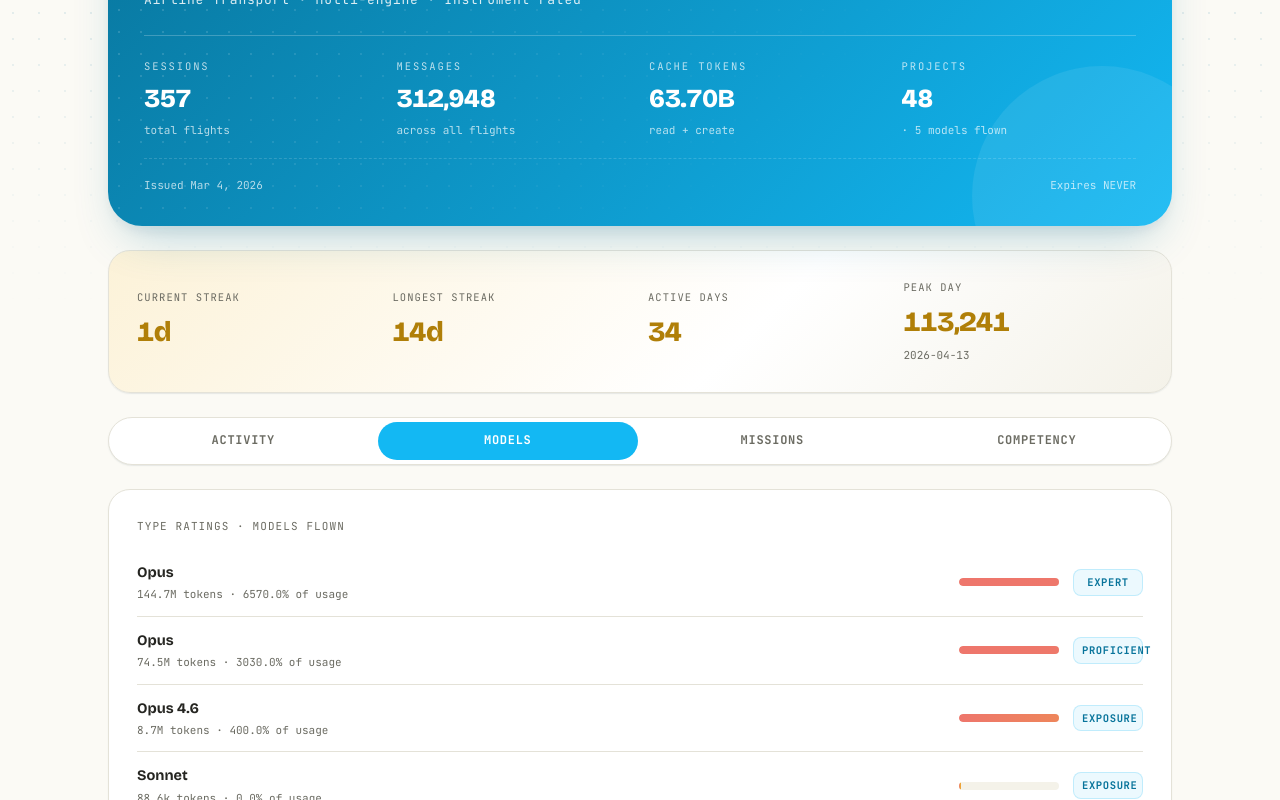
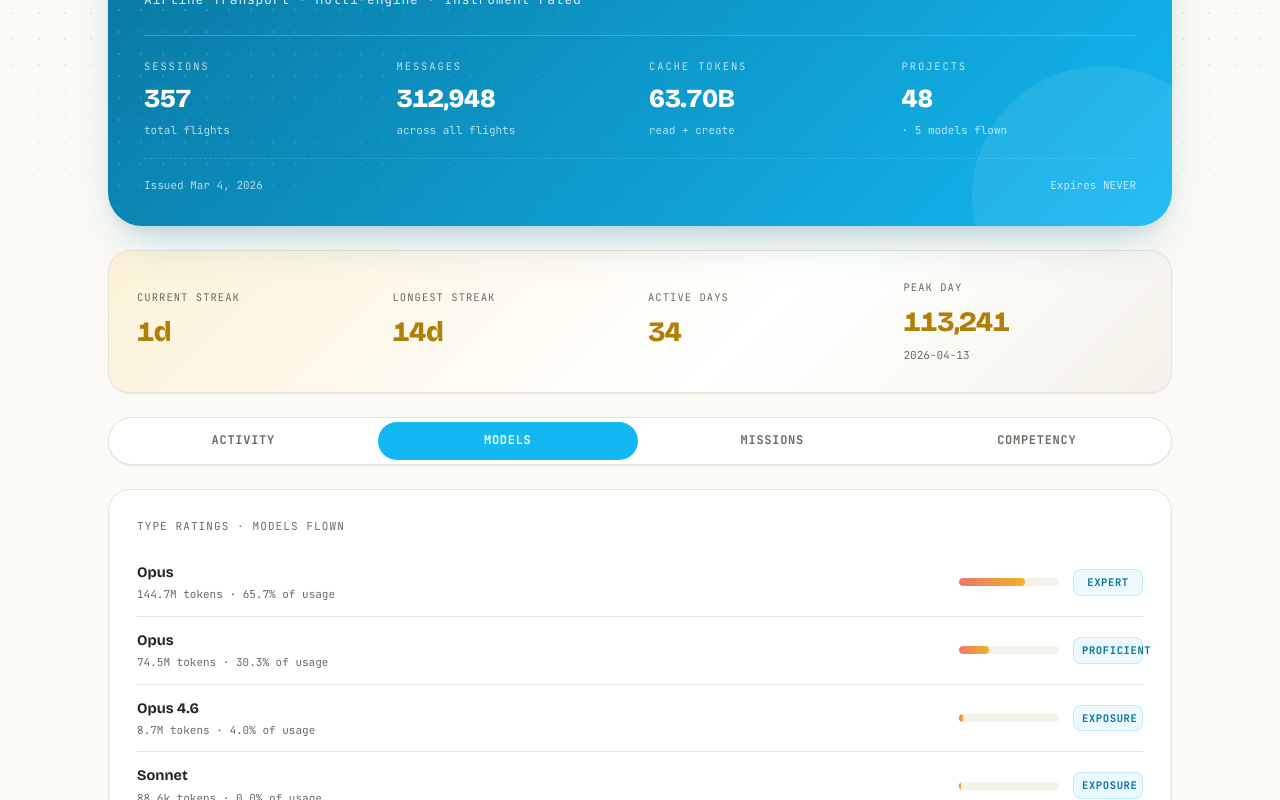
Before and after one commit to isenbek/bradley.io, a Next.js app: page /ai-pilot in a window 1280 px wide. Both pictures are taken after a click on the tab "MODELS". Shown: the part 610-1410 px from the top of the page. Built offline with nearby package versions, Linux system fonts and the light colour scheme.

Commit message:
deploy: 2026-06-09 21:45:49

```diff
--- a/app/ai-pilot/V3PilotDashboard.tsx
+++ b/app/ai-pilot/V3PilotDashboard.tsx
@@ -105,13 +105,13 @@
                 <span className="v3-model__lbl">{r.displayName}</span>
                 <span className="v3-model__sub">
                   {compact(r.inputTokens + r.outputTokens)} tokens ·{" "}
-                  {(r.costShare * 100).toFixed(1)}% of usage
+                  {r.costShare.toFixed(1)}% of usage
                 </span>
               </div>
               <div className="v3-model__share">
                 <div
                   className="v3-model__share-fill"
-                  style={{ width: `${Math.max(r.costShare * 100, 2)}%` }}
+                  style={{ width: `${Math.min(Math.max(r.costShare, 2), 100)}%` }}
                 />
               </div>
               <div className="v3-model__prof">{r.proficiency}</div>
@@ -136,7 +136,7 @@
             { lbl: "Cache create", val: compact(economy.totalCacheCreateTokens) },
             {
               lbl: "Cache efficiency",
-              val: `${(economy.cacheEfficiency * 100).toFixed(1)}%`,
+              val: `${economy.cacheEfficiency.toFixed(1)}%`,
             },
             { lbl: "Web searches", val: economy.webSearches.toLocaleString() },
           ].map((s) => (
@@ -280,7 +280,7 @@
             <div key={s.lbl} className="v3-stylemix__cell">
               <div className="v3-stylemix__lbl">{s.lbl}</div>
               <div className="v3-stylemix__val">
-                {Math.round(s.val * 100)}
+                {Math.round(s.val)}
                 <span
                   style={{
                     fontSize: 14,
--- a/app/v3.css
+++ b/app/v3.css
@@ -68,6 +68,23 @@
   color: var(--v3-charcoal) !important;
 }
 
+/* Sticky-footer layout: nav stays sticky at top during scroll (see .v3-nav);
+   the page is a flex column so the footer pins to the viewport bottom when
+   content is short, and scrolls naturally past content on long pages. */
+.v3 {
+  display: flex;
+  flex-direction: column;
+  min-height: 100dvh;
+}
+
+.v3 > main {
+  flex: 1 0 auto;
+}
+
+.v3 > .v3-footer {
+  flex-shrink: 0;
+}
+
 /* Blueprint dotted grid backdrop */
 .v3::before {
   content: "";
@@ -2395,13 +2412,15 @@
 /* ============ MISSION ROW ============ */
 .v3-mission {
   display: grid;
-  grid-template-columns: 1fr auto;
+  grid-template-columns: minmax(0, 1fr) auto;
   gap: 14px;
   padding: 14px 0;
   border-bottom: 1px solid var(--v3-line);
   align-items: start;
 }
 
+.v3-mission > *:first-child { min-width: 0; }
+
 .v3-mission:last-child { border-bottom: none; }
 
 .v3-mission__name {
@@ -2410,6 +2429,7 @@
   font-size: 15.5px;
   color: var(--v3-charcoal);
   letter-spacing: -0.005em;
+  overflow-wrap: anywhere;
 }
 
 .v3-mission__meta {
@@ -2465,6 +2485,8 @@
 .v3-model__name {
   display: flex;
   flex-direction: column;
+  /* Let the 1fr grid column shrink below content size on overflow. */
+  min-width: 0;
 }
 
 .v3-model__lbl {
@@ -2472,6 +2494,7 @@
   font-weight: 700;
   font-size: 14.5px;
   color: var(--v3-charcoal);
+  overflow-wrap: anywhere;
 }
 
 .v3-model__sub {
@@ -2479,6 +2502,7 @@
   font-size: 11px;
   color: var(--v3-slate);
   margin-top: 2px;
+  overflow-wrap: anywhere;
 }
 
 .v3-model__share {
--- a/lib/build-info.json
+++ b/lib/build-info.json
@@ -1,9 +1,9 @@
 {
-  "version": "v1.0.95",
-  "commitHash": "04909e4",
-  "commitHashFull": "04909e4d527210279391e096672131f78376290d",
-  "commitDate": "Jun 09, 2026 20:39:19",
-  "commitDateISO": "2026-06-10T00:39:19.000Z",
+  "version": "v1.0.96",
+  "commitHash": "ffda1a5",
+  "commitHashFull": "ffda1a5bc36cb59efa2a63451ce1214d1262c458",
+  "commitDate": "Jun 09, 2026 21:19:42",
+  "commitDateISO": "2026-06-10T01:19:42.000Z",
   "branch": "main",
-  "buildTime": "2026-06-10T01:19:26.588Z"
+  "buildTime": "2026-06-10T01:45:33.409Z"
 }
--- a/public/data/activity-pulse.json
+++ b/public/data/activity-pulse.json
@@ -1 +1 @@
-{"generated": "2026-06-10T01:19:01+00:00", "windowHours": 24, "totalActiveMinutes": 339, "buckets": [{"hour": "2026-06-09T01:00", "minutes": 28}, {"hour": "2026-06-09T02:00", "minutes": 10}, {"hour": "2026-06-09T03:00", "minutes": 19}, {"hour": "2026-06-09T04:00", "minutes": 19}, {"hour": "2026-06-09T05:00", "minutes": 11}, {"hour": "2026-06-09T06:00", "minutes": 0}, {"hour": "2026-06-09T07:00", "minutes": 0}, {"hour": "2026-06-09T08:00", "minutes": 0}, {"hour": "2026-06-09T09:00", "minutes": 0}, {"hour": "2026-06-09T10:00", "minutes": 0}, {"hour": "2026-06-09T11:00", "minutes": 0}, {"hour": "2026-06-09T12:00", "minutes": 0}, {"hour": "2026-06-09T13:00", "minutes": 0}, {"hour": "2026-06-09T14:00", "minutes": 8}, {"hour": "2026-06-09T15:00", "minutes": 9}, {"hour": "2026-06-09T16:00", "minutes": 0}, {"hour": "2026-06-09T17:00", "minutes": 11}, {"hour": "2026-06-09T18:00", "minutes": 19}, {"hour": "2026-06-09T19:00", "minutes": 38}, {"hour": "2026-06-09T20:00", "minutes": 26}, {"hour": "2026-06-09T21:00", "minutes": 48}, {"hour": "2026-06-09T22:00", "minutes": 26}, {"hour": "2026-06-09T23:00", "minutes": 13}, {"hour": "2026-06-10T00:00", "minutes": 42}]}
+{"generated": "2026-06-10T01:45:01+00:00", "windowHours": 24, "totalActiveMinutes": 336, "buckets": [{"hour": "2026-06-09T01:00", "minutes": 14}, {"hour": "2026-06-09T02:00", "minutes": 10}, {"hour": "2026-06-09T03:00", "minutes": 19}, {"hour": "2026-06-09T04:00", "minutes": 19}, {"hour": "2026-06-09T05:00", "minutes": 11}, {"hour": "2026-06-09T06:00", "minutes": 0}, {"hour": "2026-06-09T07:00", "minutes": 0}, {"hour": "2026-06-09T08:00", "minutes": 0}, {"hour": "2026-06-09T09:00", "minutes": 0}, {"hour": "2026-06-09T10:00", "minutes": 0}, {"hour": "2026-06-09T11:00", "minutes": 0}, {"hour": "2026-06-09T12:00", "minutes": 0}, {"hour": "2026-06-09T13:00", "minutes": 0}, {"hour": "2026-06-09T14:00", "minutes": 8}, {"hour": "2026-06-09T15:00", "minutes": 9}, {"hour": "2026-06-09T16:00", "minutes": 0}, {"hour": "2026-06-09T17:00", "minutes": 11}, {"hour": "2026-06-09T18:00", "minutes": 19}, {"hour": "2026-06-09T19:00", "minutes": 38}, {"hour": "2026-06-09T20:00", "minutes": 26}, {"hour": "2026-06-09T21:00", "minutes": 48}, {"hour": "2026-06-09T22:00", "minutes": 26}, {"hour": "2026-06-09T23:00", "minutes": 13}, {"hour": "2026-06-10T00:00", "minutes": 42}]}
```
